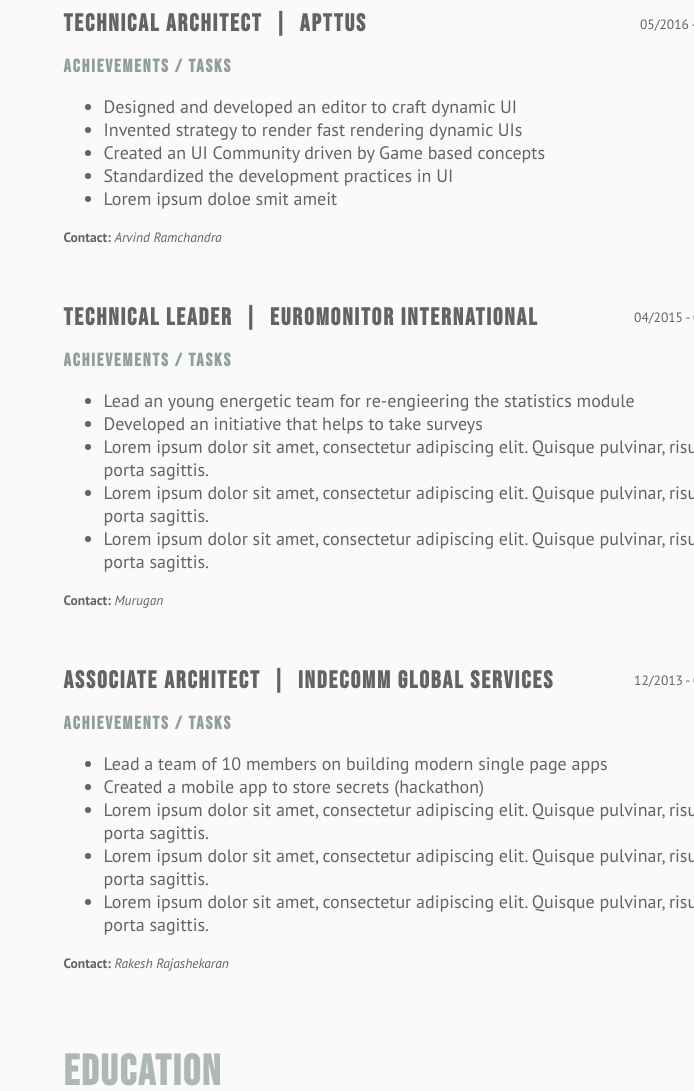
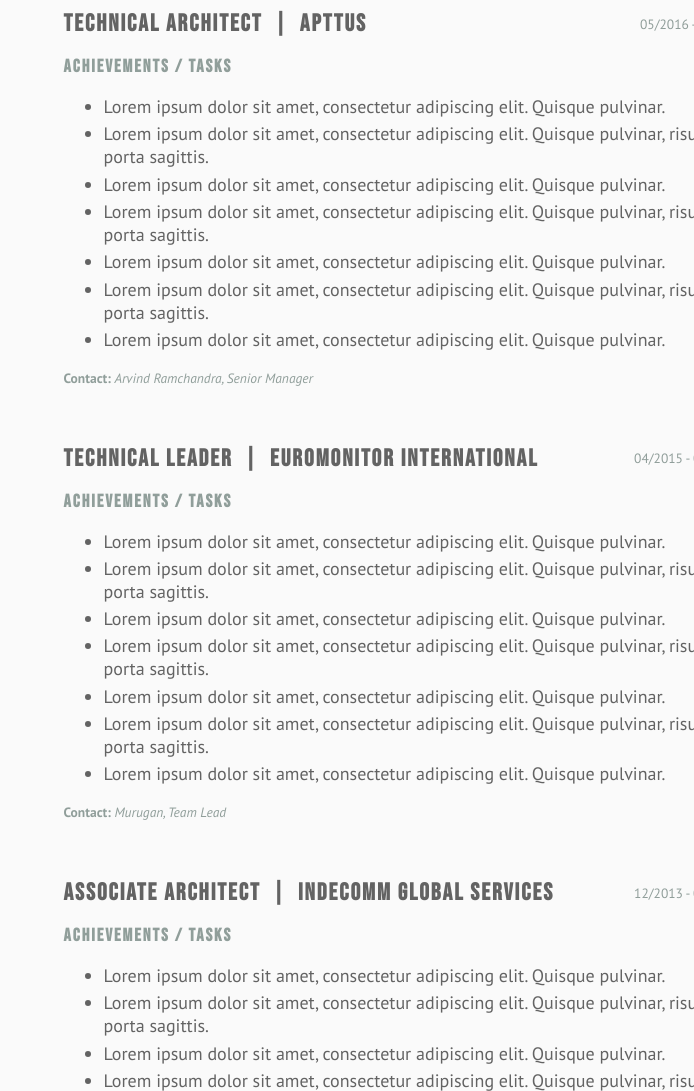
Before and after one commit to VJAI/about.me, a website: page index.html in a window 1280 px wide. Shown: the part 1140-2231 px from the top of the page, without its empty margins (586-1280 px from the left). Drawn offline with Linux system fonts and the light colour scheme; a web font is replaced by a local one.

Commit message:
Simple improvements

```diff
--- a/aboutme.css
+++ b/aboutme.css
@@ -22,6 +22,9 @@
 h4 {
   font-size: 1rem;
   color: #909e9a; }
+
+ul li {
+  margin-bottom: 0.238rem; }
 
 body {
   font-family: "PT Sans", sans-serif;
@@ -80,17 +83,19 @@
       margin-bottom: 1rem; }
       body .section .top-row > * {
         flex-grow: 1; }
-    body .section .experience {
+    body .section .experience, body .section .education {
       margin-bottom: 3.157rem; }
-      body .section .experience .manager {
-        font-size: 0.75rem; }
-        body .section .experience .manager span:first-child {
-          font-weight: bold; }
-        body .section .experience .manager span:last-child {
-          font-style: italic; }
+    body .section .experience .manager {
+      font-size: 0.75rem;
+      color: #909e9a; }
+      body .section .experience .manager span:first-child {
+        font-weight: bold; }
+      body .section .experience .manager span:last-child {
+        font-style: italic; }
     body .section .duration {
       text-align: right;
-      font-size: 0.75rem; }
+      font-size: 0.75rem;
+      color: #909e9a; }
     body .section .language-table {
       width: 500px;
       border: solid 1px #eee;
--- a/index.html
+++ b/index.html
@@ -104,16 +104,18 @@
 			<h4>Achievements / Tasks</h4>
 
 			<ul>
-				<li>Designed and developed an editor to craft dynamic UI</li>
-				<li>Invented strategy to render fast rendering dynamic UIs</li>
-				<li>Created an UI Community driven by Game based concepts</li>
-				<li>Standardized the development practices in UI</li>
-				<li>Lorem ipsum doloe smit ameit</li>
+				<li>Lorem ipsum dolor sit amet, consectetur adipiscing elit. Quisque pulvinar.</li>
+				<li>Lorem ipsum dolor sit amet, consectetur adipiscing elit. Quisque pulvinar, risus ac porta sagittis.</li>
+				<li>Lorem ipsum dolor sit amet, consectetur adipiscing elit. Quisque pulvinar.</li>
+				<li>Lorem ipsum dolor sit amet, consectetur adipiscing elit. Quisque pulvinar, risus ac porta sagittis.</li>
+				<li>Lorem ipsum dolor sit amet, consectetur adipiscing elit. Quisque pulvinar.</li>
+				<li>Lorem ipsum dolor sit amet, consectetur adipiscing elit. Quisque pulvinar, risus ac porta sagittis.</li>
+				<li>Lorem ipsum dolor sit amet, consectetur adipiscing elit. Quisque pulvinar.</li>
 			</ul>
 
 			<p class="manager">
 				<span>Contact:</span>
-				<span>Arvind Ramchandra</span>
+				<span>Arvind Ramchandra, Senior Manager</span>
 			</p>
 		</div>
 
@@ -132,16 +134,18 @@
 			<h4>Achievements / Tasks</h4>
 
 			<ul>
-				<li>Lead an young energetic team for re-engieering the statistics module</li>
-				<li>Developed an initiative that helps to take surveys</li>
+				<li>Lorem ipsum dolor sit amet, consectetur adipiscing elit. Quisque pulvinar.</li>
 				<li>Lorem ipsum dolor sit amet, consectetur adipiscing elit. Quisque pulvinar, risus ac porta sagittis.</li>
+				<li>Lorem ipsum dolor sit amet, consectetur adipiscing elit. Quisque pulvinar.</li>
 				<li>Lorem ipsum dolor sit amet, consectetur adipiscing elit. Quisque pulvinar, risus ac porta sagittis.</li>
+				<li>Lorem ipsum dolor sit amet, consectetur adipiscing elit. Quisque pulvinar.</li>
 				<li>Lorem ipsum dolor sit amet, consectetur adipiscing elit. Quisque pulvinar, risus ac porta sagittis.</li>
+				<li>Lorem ipsum dolor sit amet, consectetur adipiscing elit. Quisque pulvinar.</li>
 			</ul>
 
 			<p class="manager">
 				<span>Contact:</span>
-				<span>Murugan</span>
+				<span>Murugan, Team Lead</span>
 			</p>
 		</div>
 
@@ -159,16 +163,18 @@
 			<h4>Achievements / Tasks</h4>
 
 			<ul>
-				<li>Lead a team of 10 members on building modern single page apps</li>
-				<li>Created a mobile app to store secrets (hackathon)</li>
+				<li>Lorem ipsum dolor sit amet, consectetur adipiscing elit. Quisque pulvinar.</li>
 				<li>Lorem ipsum dolor sit amet, consectetur adipiscing elit. Quisque pulvinar, risus ac porta sagittis.</li>
+				<li>Lorem ipsum dolor sit amet, consectetur adipiscing elit. Quisque pulvinar.</li>
 				<li>Lorem ipsum dolor sit amet, consectetur adipiscing elit. Quisque pulvinar, risus ac porta sagittis.</li>
+				<li>Lorem ipsum dolor sit amet, consectetur adipiscing elit. Quisque pulvinar.</li>
 				<li>Lorem ipsum dolor sit amet, consectetur adipiscing elit. Quisque pulvinar, risus ac porta sagittis.</li>
+				<li>Lorem ipsum dolor sit amet, consectetur adipiscing elit. Quisque pulvinar.</li>
 			</ul>
 
 			<p class="manager">
 				<span>Contact:</span>
-				<span>Rakesh Rajashekaran</span>
+				<span>Rakesh Rajashekaran, PMP</span>
 			</p>
 		</div>
 	</section>
@@ -188,6 +194,34 @@
 			</div>
 
 			<h4>Electronics &amp; Communication Enginnering</h4>
+		</div>
+
+		<div class="education">
+			<div class="top-row">
+				<h3>Sethu Laskhmi Bai Higher Secondary School</h3>
+
+				<div class="duration">
+					<span>06/1998</span>
+					<span>-</span>
+					<span>05/2000</span>
+				</div>
+			</div>
+
+			<h4>Higher Secondary</h4>
+		</div>
+
+		<div class="education">
+			<div class="top-row">
+				<h3>ST. Mary Goretty Higher Secondary School</h3>
+
+				<div class="duration">
+					<span>06/1992</span>
+					<span>-</span>
+					<span>05/2000</span>
+				</div>
+			</div>
+
+			<h4>10th Education</h4>
 		</div>
 	</section>
 
--- a/scss/site.scss
+++ b/scss/site.scss
@@ -63,6 +63,10 @@
 h4 {
   font-size: $h4-font-size;
   color: $pewter;
+}
+
+ul li {
+  margin-bottom: $x4s-size;
 }
 
 body {
@@ -152,11 +156,14 @@
       }
     }
 
+    .experience, .education {
+      margin-bottom: $xxxl-size;
+    }
+
     .experience {
-      margin-bottom: $xxxl-size;
-
       .manager {
         font-size: $sm-size;
+        color: $pewter;
 
         span:first-child {
           font-weight: bold;
@@ -171,6 +178,7 @@
     .duration {
       text-align: right;
       font-size: $sm-size;
+      color: $pewter;
     }
 
     .language-table {
```
